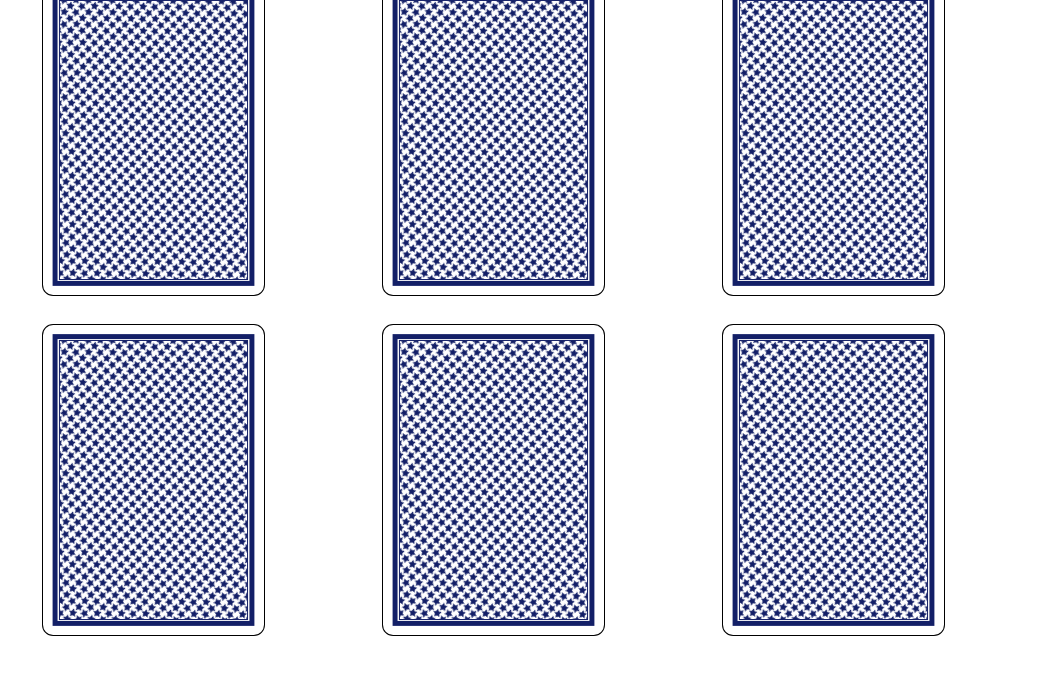
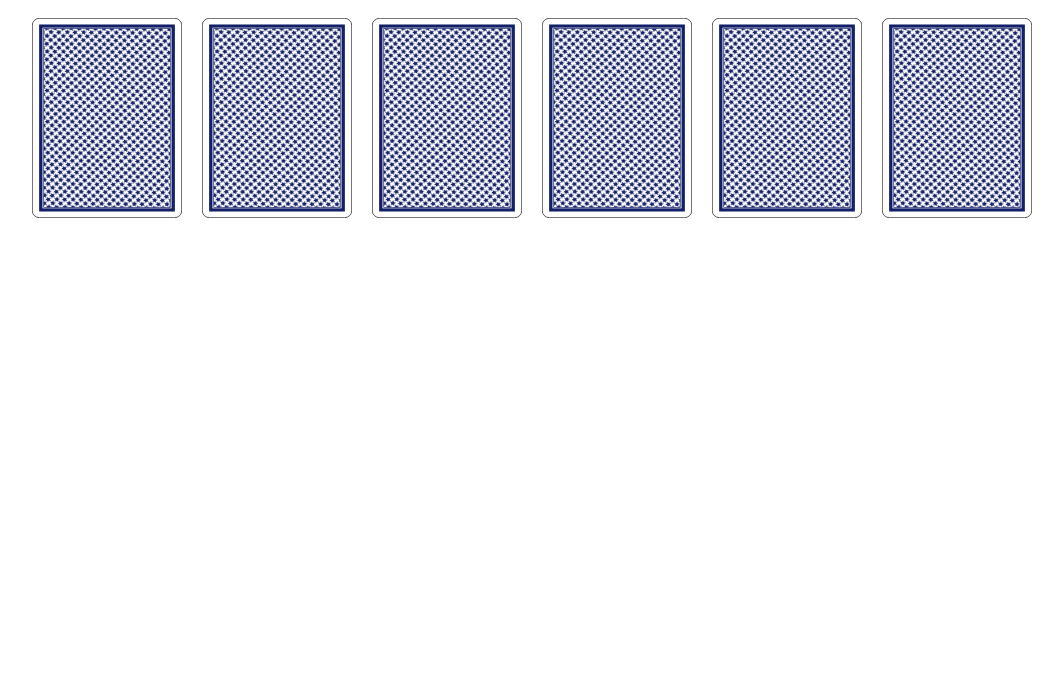
Before and after one commit to ipudu/card-flipping-game, a React app: page / in a window 1280 px wide. Shown: the part 116-800 px from the top of the page, without its empty margins (108-1171 px from the left). Built offline with nearby package versions, Linux system fonts and the light colour scheme.

Commit message:
change css to look better

```diff
--- a/src/assets/styles/index.css
+++ b/src/assets/styles/index.css
@@ -4,18 +4,30 @@
   box-sizing: border-box;
 }
 
+.App {
+  min-height: 100vh;
+  display: flex;
+  flex-direction: column;
+  justify-content: center;
+  align-items: center;
+}
+
 .playground {
+  height: 80vh;
   display: flex;
   justify-content: center;
-  align-items: center;
   flex-wrap: wrap;
 }
 
+img {
+  width: 150px;
+  height: 200px;
+}
 .flip-card {
-  width: 300px;
-  height: 300px;
-  perspective: 1000px;
-  margin: 20px;
+  width: 150px;
+  height: 200px;
+  perspective: 800px;
+  margin: 10px;
 }
 
 .flip-card-inner {
--- a/src/components/App.js
+++ b/src/components/App.js
@@ -5,7 +5,7 @@ import Playground from './Playground';
 
 const App = () => {
   return (
-    <div className="container">
+    <div className="App container">
       <Header />
       <Playground />
     </div>
--- a/src/components/Header.js
+++ b/src/components/Header.js
@@ -2,7 +2,7 @@ import React from 'react';
 
 const Header = () => {
   return (
-    <header className="text-center my-3">
+    <header className="text-center my-3 text-primary">
       <h1>Card Flipping Game</h1>
     </header>
   );
```
